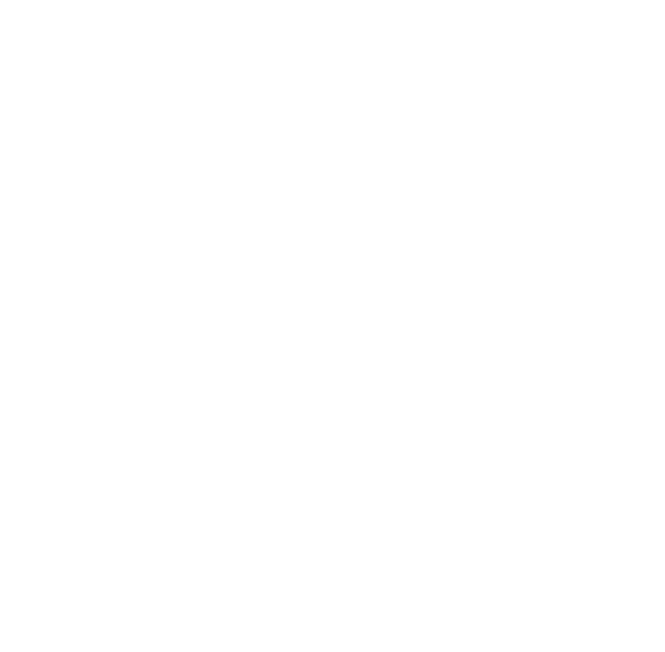
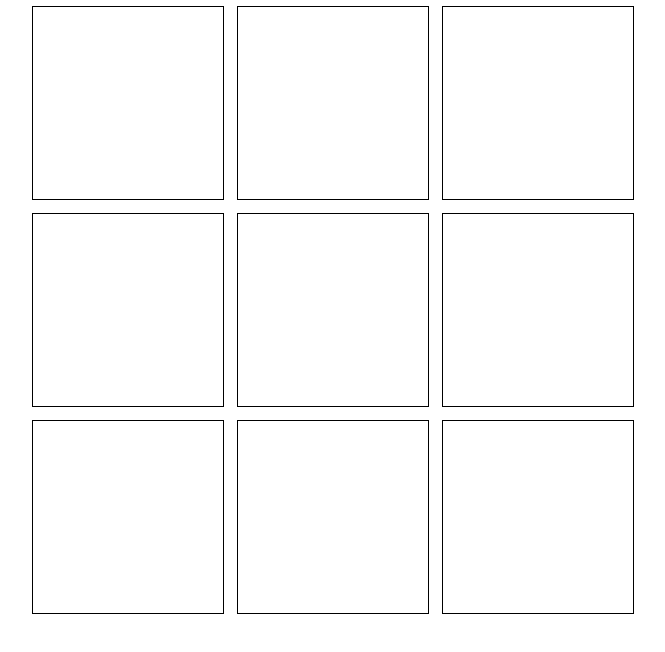
Before and after one commit to zbl14/tic-tac-toe, a plain HTML site: page index.html in a window 1280 px wide. Shown: the whole page, without its empty margins (294-959 px from the left). Drawn offline with nearby package versions, Linux system fonts and the light colour scheme.

Commit message:
display a board by html and css

```diff
--- a/css/styles.css
+++ b/css/styles.css
@@ -0,0 +1,18 @@
+/* * {
+  border: 1px solid red;
+} */
+
+#container {
+  margin: auto;
+  width:50%;
+  height:50%;
+}
+.square{
+  border:1px solid #000;
+  padding-bottom: 30%;
+  height: 0;
+  width:30%;
+  margin:1%;
+  float:left;
+  display:block;
+}
--- a/index.html
+++ b/index.html
@@ -11,6 +11,22 @@
   <title>Tic Tac Toe</title>
 </head>
 <body>
+  <form>
+<!-- name info collection -->
+  </form>
+  <div id="container">
+    <div class="square"></div>
+    <div class="square"></div>
+    <div class="square"></div>
+    <div class="square"></div>
+    <div class="square"></div>
+    <div class="square"></div>
+    <div class="square"></div>
+    <div class="square"></div>
+    <div class="square"></div>
+</div>
+
+
 
 </body>
 </html>
```
